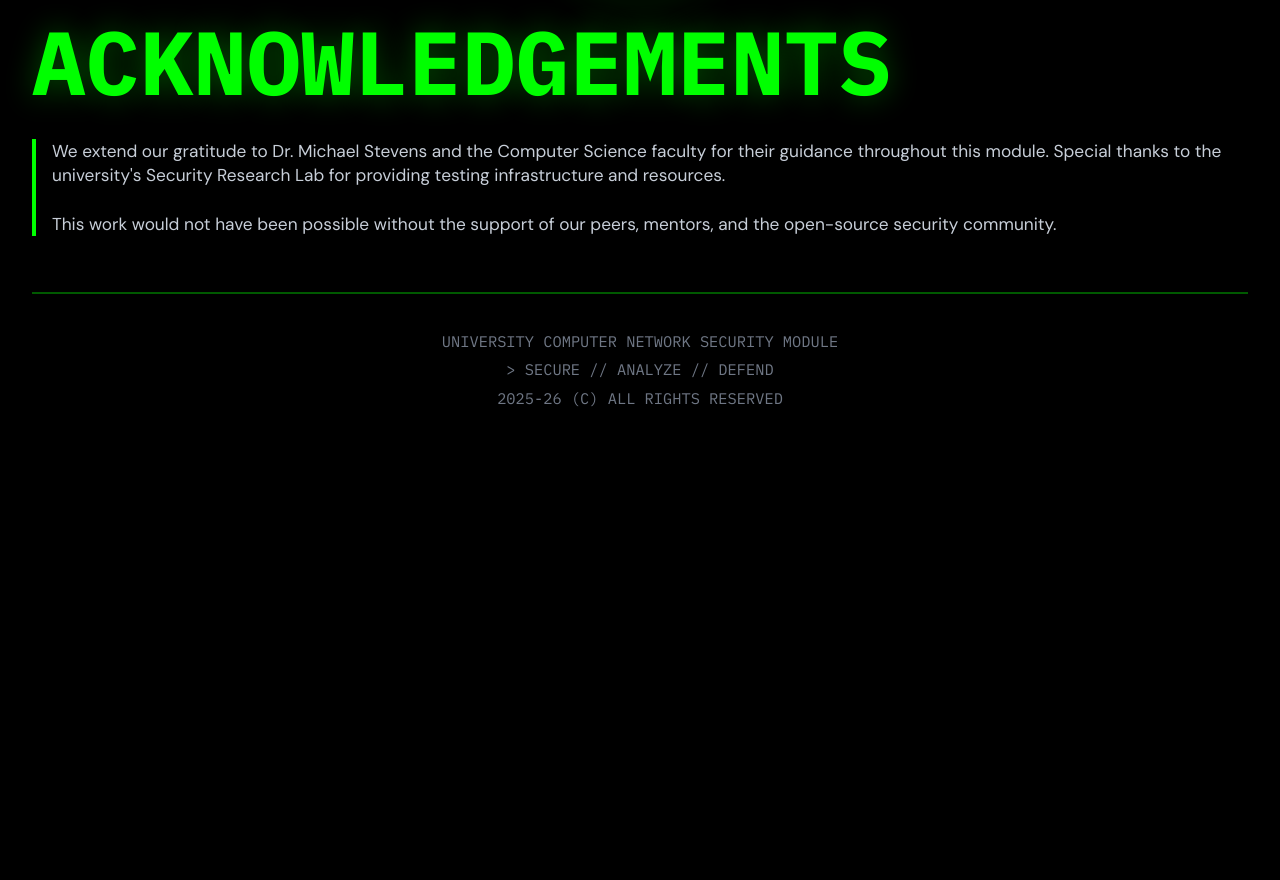
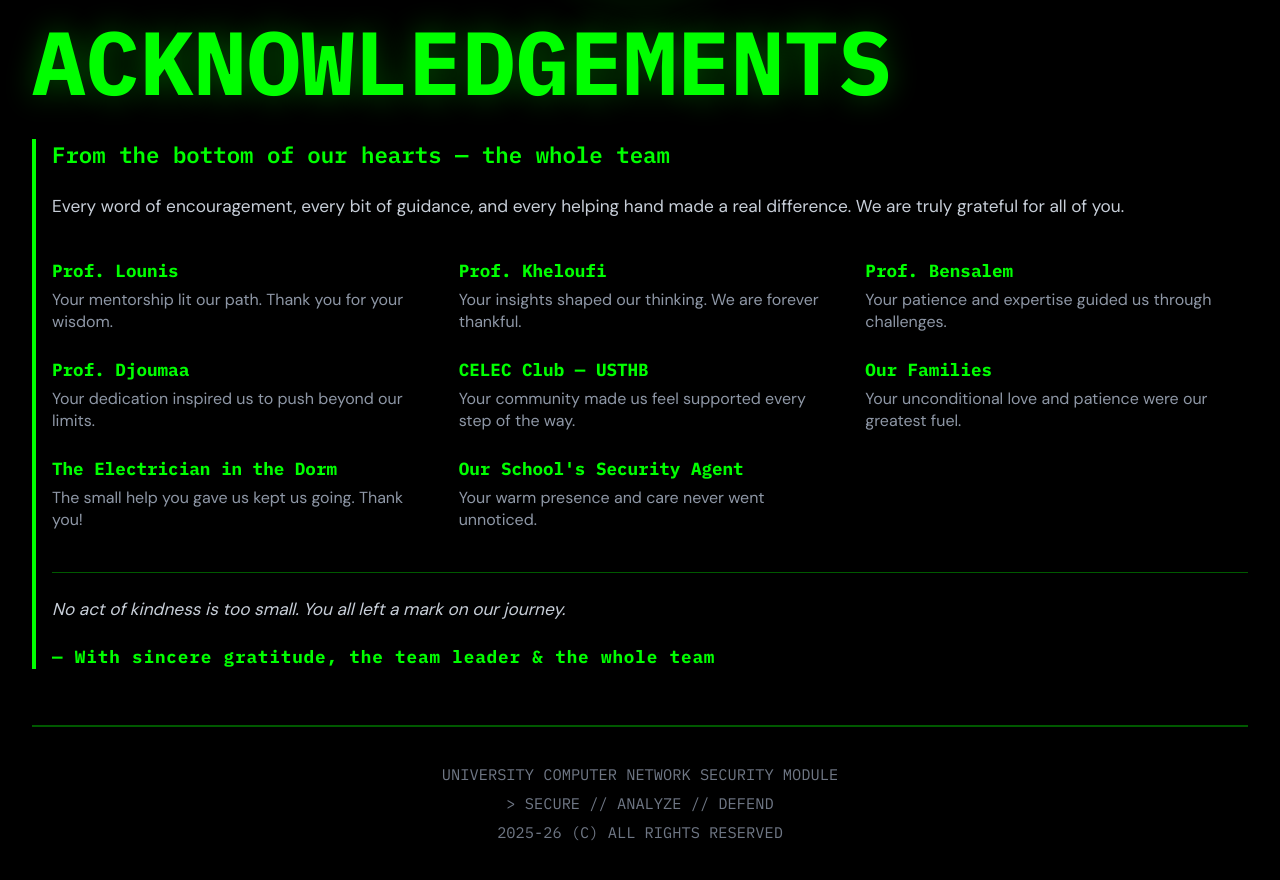
Before and after one commit to lyna1908/security-website, a Next.js app: page / in a window 1280 px wide. Shown: the part 6000-6880 px from the top of the page. Before the commit the page ends 6456 px from the top, so only its background shows below. Built offline with nearby package versions, Linux system fonts and the light colour scheme.

Commit message:
Update detailed Acknowledgements with heartfelt message

```diff
--- a/src/app/globals.css
+++ b/src/app/globals.css
@@ -155,6 +155,14 @@ nav a.active, nav a:hover { color: var(--neon-green); }
   50% { transform: scale(1.08); opacity: 0.85; filter: drop-shadow(0 0 20px var(--neon-green)); }
 }
 .thanks .blurb { text-align: left; margin-top: 1.2rem; }
+.thanksText { border-left-width: 4px; display: flex; flex-direction: column; gap: 1.5rem; }
+.thanksMain { font-size: 1.4rem; color: var(--neon-green); font-weight: 600; font-family: 'IBM Plex Mono', monospace; }
+.thanksGrid { display: grid; grid-template-columns: repeat(auto-fit, minmax(300px, 1fr)); gap: 1.5rem; margin: 1rem 0; }
+.thanksItem { display: flex; flex-direction: column; gap: 0.35rem; }
+.thanksItem strong { color: var(--neon-green); font-family: 'IBM Plex Mono', monospace; font-size: 1.1rem; }
+.thanksItem span { color: #8e97a6; font-size: 1rem; line-height: 1.4; }
+.thanksClosing { font-style: italic; color: #c7ced8; border-top: 1px solid var(--line-green); padding-top: 1.5rem; }
+.signature { color: var(--neon-green); font-family: 'IBM Plex Mono', monospace; font-weight: 700; letter-spacing: 0.05em; font-size: 1.1rem; }
 footer { margin-top: 3.5rem; padding-top: 2.3rem; border-top: 2px solid var(--line-green); color: #6f7785; font-family: 'IBM Plex Mono', monospace; font-size: clamp(0.96rem, 1vw, 1.2rem); display: grid; gap: 0.55rem; }
 
 .modalOverlay { position: fixed; inset: 0; background: rgba(0, 0, 0, 0.72); backdrop-filter: blur(3px); display: grid; place-items: center; z-index: 80; padding: 1rem; }
--- a/src/app/page.tsx
+++ b/src/app/page.tsx
@@ -439,7 +439,48 @@ export default function Home() {
         <section id="thanks" className="section thanks">
           <div className="seal"><Heart size={70} fill="currentColor" /></div>
           <h2>ACKNOWLEDGEMENTS</h2>
-          <div className="blurb">We extend our gratitude to Dr. Michael Stevens and the Computer Science faculty for their guidance throughout this module. Special thanks to the university&apos;s Security Research Lab for providing testing infrastructure and resources.<br /><br />This work would not have been possible without the support of our peers, mentors, and the open-source security community.</div>
+          <div className="blurb thanksText">
+            <p className="thanksMain">From the bottom of our hearts — the whole team</p>
+            <p>Every word of encouragement, every bit of guidance, and every helping hand made a real difference. We are truly grateful for all of you.</p>
+
+            <div className="thanksGrid">
+              <div className="thanksItem">
+                <strong>Prof. Lounis</strong>
+                <span>Your mentorship lit our path. Thank you for your wisdom.</span>
+              </div>
+              <div className="thanksItem">
+                <strong>Prof. Kheloufi</strong>
+                <span>Your insights shaped our thinking. We are forever thankful.</span>
+              </div>
+              <div className="thanksItem">
+                <strong>Prof. Bensalem</strong>
+                <span>Your patience and expertise guided us through challenges.</span>
+              </div>
+              <div className="thanksItem">
+                <strong>Prof. Djoumaa</strong>
+                <span>Your dedication inspired us to push beyond our limits.</span>
+              </div>
+              <div className="thanksItem">
+                <strong>CELEC Club — USTHB</strong>
+                <span>Your community made us feel supported every step of the way.</span>
+              </div>
+              <div className="thanksItem">
+                <strong>Our Families</strong>
+                <span>Your unconditional love and patience were our greatest fuel.</span>
+              </div>
+              <div className="thanksItem">
+                <strong>The Electrician in the Dorm</strong>
+                <span>The small help you gave us kept us going. Thank you!</span>
+              </div>
+              <div className="thanksItem">
+                <strong>Our School&apos;s Security Agent</strong>
+                <span>Your warm presence and care never went unnoticed.</span>
+              </div>
+            </div>
+
+            <p className="thanksClosing">No act of kindness is too small. You all left a mark on our journey.</p>
+            <p className="signature">— With sincere gratitude, the team leader &amp; the whole team</p>
+          </div>
           <footer><p>UNIVERSITY COMPUTER NETWORK SECURITY MODULE</p><p>&gt; SECURE // ANALYZE // DEFEND</p><p>2025-26 (C) ALL RIGHTS RESERVED</p></footer>
         </section>
       </main>
```
